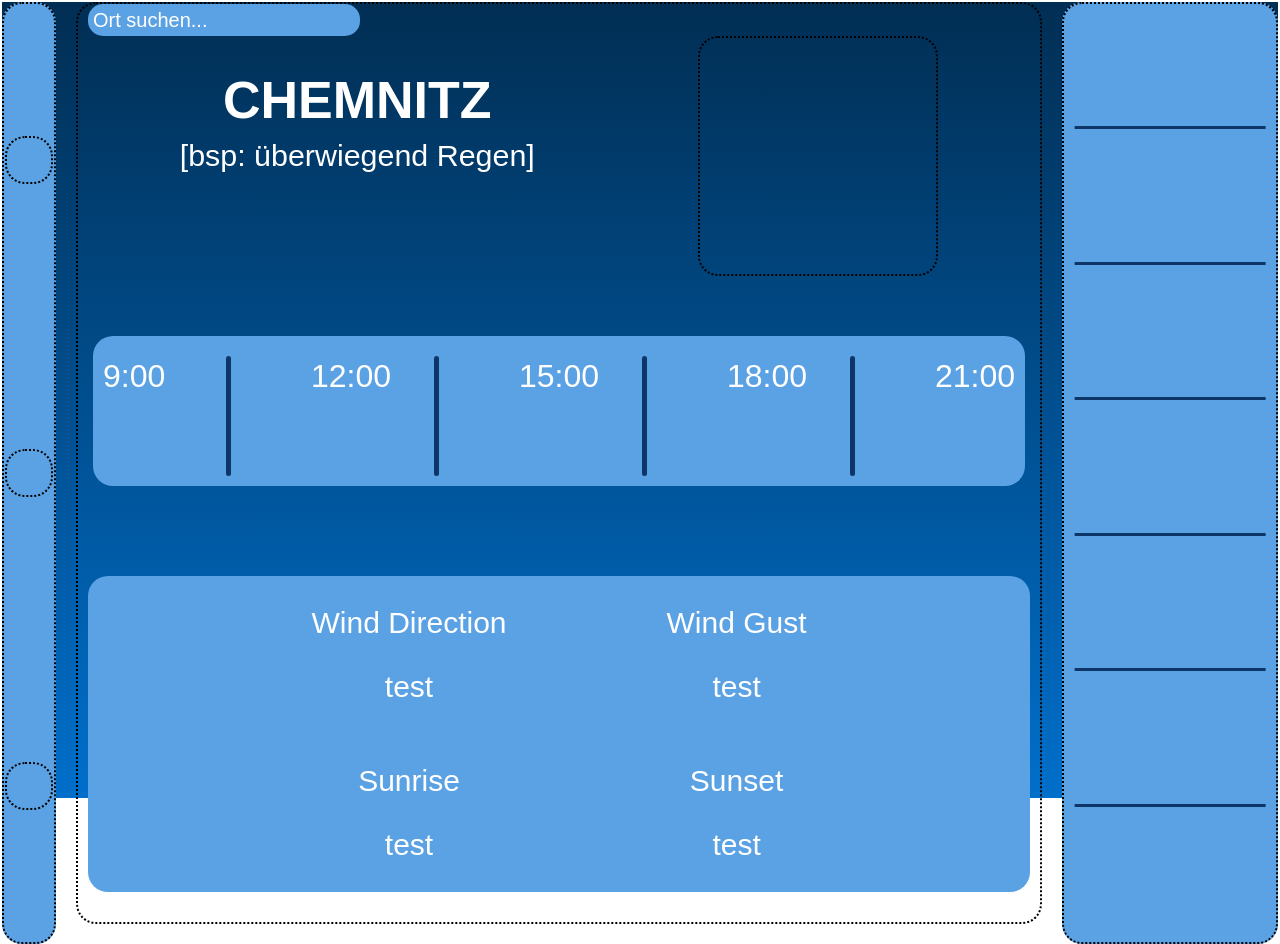
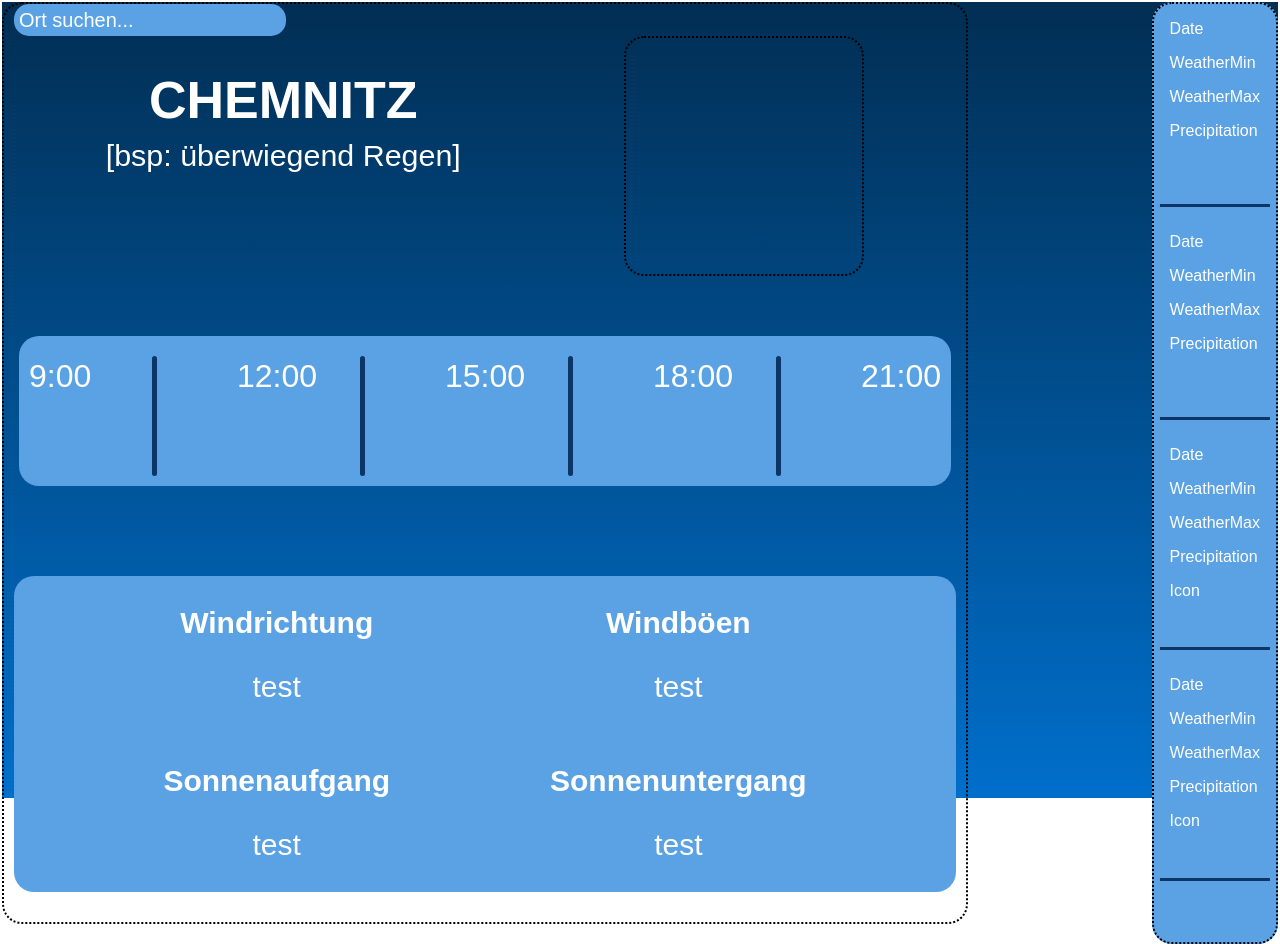
Before and after one commit to shahd-aa/praktikum-test, a plain HTML site: page index.html in a window 1280 px wide. Drawn offline with Linux system fonts and the light colour scheme; no server answers; a web font is replaced by a local one.

Commit message:
end of work 1.10

```diff
--- a/index.html
+++ b/index.html
@@ -2,9 +2,9 @@
 <html>
 
 <head>
-    <title>Wetter App</title>
     <meta charset="UTF-8">
     <meta name="viewport" content="width=device-width, initial-scale=1.0">
+    <title>Wetter App</title>
     <!-- darker grotesque font -->
     <link rel="preconnect" href="https://fonts.googleapis.com">
     <link rel="preconnect" href="https://fonts.gstatic.com" crossorigin>
@@ -16,16 +16,10 @@
 
 <body>
     <div class="grid-container">
-        <div class="bg-panel nav-sidebar">
-            <div class="nav-icon" id="weather-icon"></div>
-            <div class="nav-icon" id="current-location-icon"></div>
-            <div class="nav-icon" id="other-locations-icon"></div>
-        </div>
 
         <div class="main-menu">
             <div class="search-section">
-                <input class="bg-panel" id="search-bar" type="text"
-                    placeholder="Ort suchen..." name="search">
+                <input class="bg-panel" id="search-bar" type="text" placeholder="Ort suchen..." name="search">
                 <div class="hidden" id="dropdown-menu">
                     <div class="dropdown-suggestion"></div>
                     <div class="dropdown-suggestion"></div>
@@ -68,32 +62,54 @@
 
             <div class="bg-panel weather-info-grid">
                 <div>
-                    <p>Wind Direction</p>
+                    <p style="font-weight: bold;">Windrichtung</p>
                     <p class="wind-direction-display">test</p>
                 </div>
                 <div>
-                    <p>Wind Gust</p>
+                    <p style="font-weight: bold;">Windböen</p>
                     <p class="wind-gust-display">test</p>
                 </div>
                 <div>
-                    <p>Sunrise</p>
+                    <p style="font-weight: bold;">Sonnenaufgang</p>
                     <p class="sunrise-display">test</p>
                 </div>
                 <div>
-                    <p>Sunset</p>
+                    <p style="font-weight: bold;">Sonnenuntergang</p>
                     <p class="sunset-display">test</p>
                 </div>
             </div>
         </div>
 
         <div class="bg-panel weekly-weather-sidebar">
-            <div class="pseudo-border forecast-day"></div>
-            <div class="pseudo-border forecast-day"></div>
-            <div class="pseudo-border forecast-day"></div>
-            <div class="pseudo-border forecast-day"></div>
-            <div class="pseudo-border forecast-day"></div>
-            <div class="pseudo-border forecast-day"></div>
-            <div class="forecast-day"></div>
+            <div class="pseudo-border forecast-day">
+                <p class="day-1-date day-date">Date</p>
+                <p class="day-1-min min-temp">WeatherMin</p>
+                <p class="day-1-max max-temp">WeatherMax</p>
+                <p class="day-1-precip precipitation">Precipitation</p>
+                <div class="day-1-icon forecast-icon"></div>
+            </div>
+            <div class="pseudo-border forecast-day">
+                <p class="day-2-date day-date">Date</p>
+                <p class="day-2-min min-temp">WeatherMin</p>
+                <p class="day-2-max max-temp">WeatherMax</p>
+                <p class="day-2-precip precipitation">Precipitation</p>
+                <div class="day-2-icon forecast-icon"></div>
+            </div>
+            <div class="pseudo-border forecast-day">
+                <p class="day-3-date day-date">Date</p>
+                <p class="day-3-min min-temp">WeatherMin</p>
+                <p class="day-3-max max-temp">WeatherMax</p>
+                <p class="day-3-precip precipitation">Precipitation</p>
+                <div class="day-3-icon forecast-icon">Icon</div>
+            </div>
+            <div class="pseudo-border forecast-day">
+                <p class="day-4-date day-date">Date</p>
+                <p class="day-4-min min-temp">WeatherMin</p>
+                <p class="day-4-max max-temp">WeatherMax</p>
+                <p class="day-4-precip precipitation">Precipitation</p>
+                <div class="day-4-icon forecast-icon">Icon</div>
+            </div>
+            <div class="graph forecast-day"></div>
         </div>
     </div>
 
```
